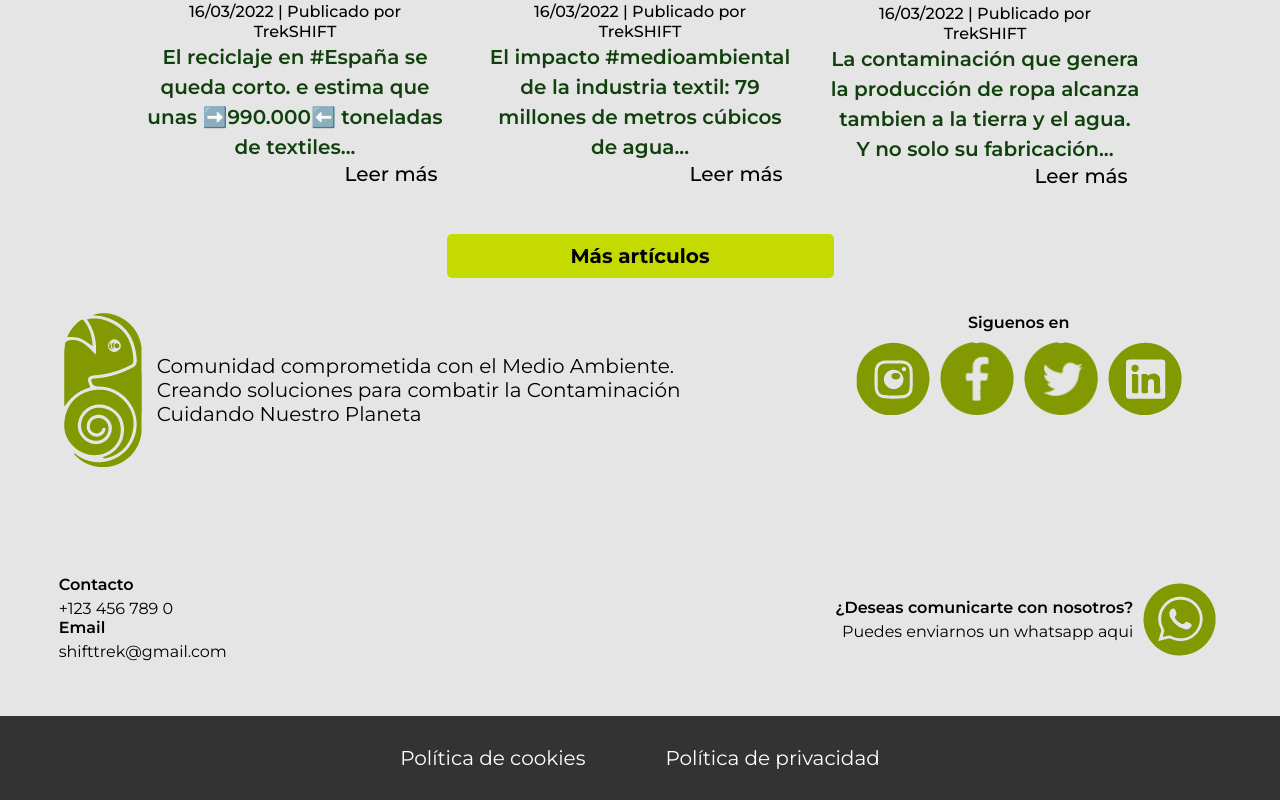
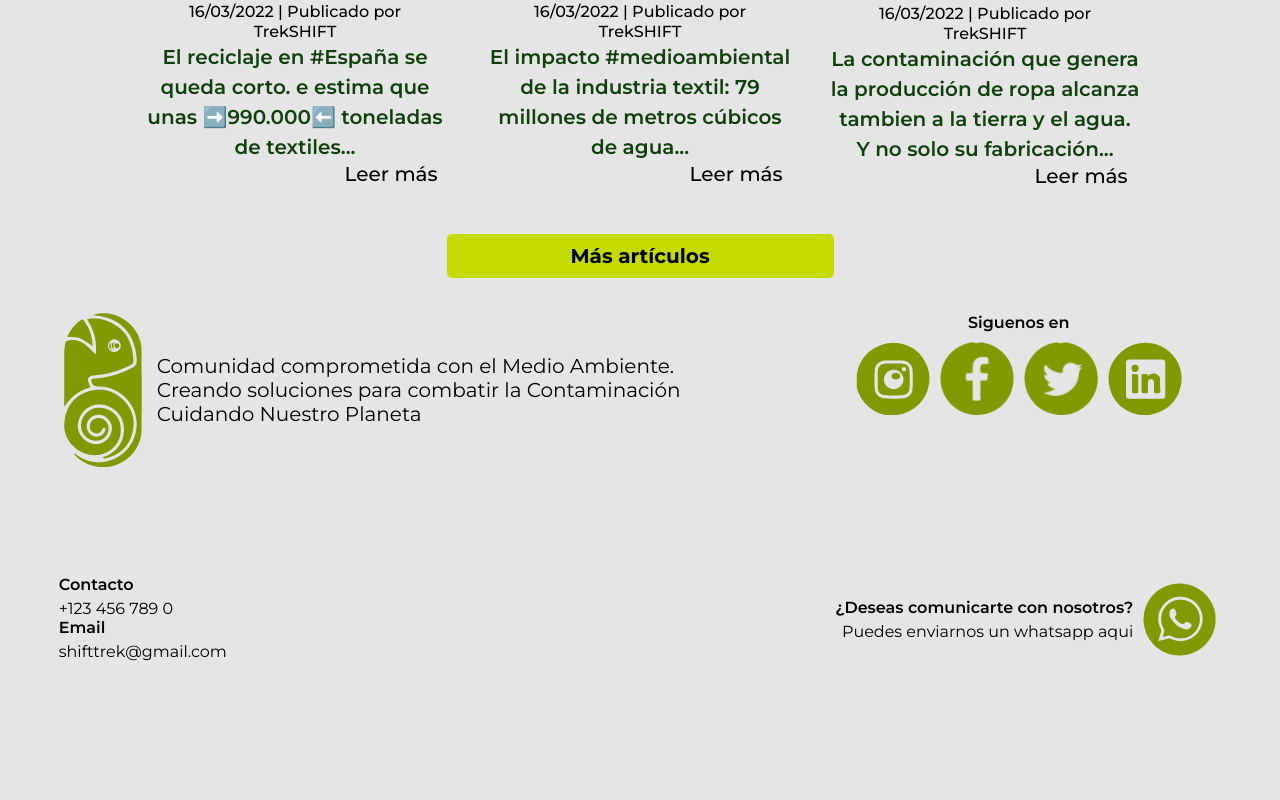
Before and after one commit to SmaelNicolas/trekshift, a React (Create React App) app: page / in a window 1280 px wide. Shown: the part 3313-4113 px from the top of the page. After the commit the page ends 4029 px from the top, so only its background shows below. Built offline with nearby package versions, Linux system fonts and the light colour scheme.

Commit message:
policies

```diff
--- a/src/Pages/Home/Sections/Footer/Footer.jsx
+++ b/src/Pages/Home/Sections/Footer/Footer.jsx
@@ -1,12 +1,12 @@
 import Contact from "./Contact/Contact";
 import "./Footer.css";
-import Policies from "./Policies/Policies";
+// import Policies from "./Policies/Policies";
 
 function Footer() {
 	return (
 		<div className='footer' id='footer'>
 			<Contact />
-			<Policies />
+			{/* <Policies /> */}
 		</div>
 	);
 }
```
